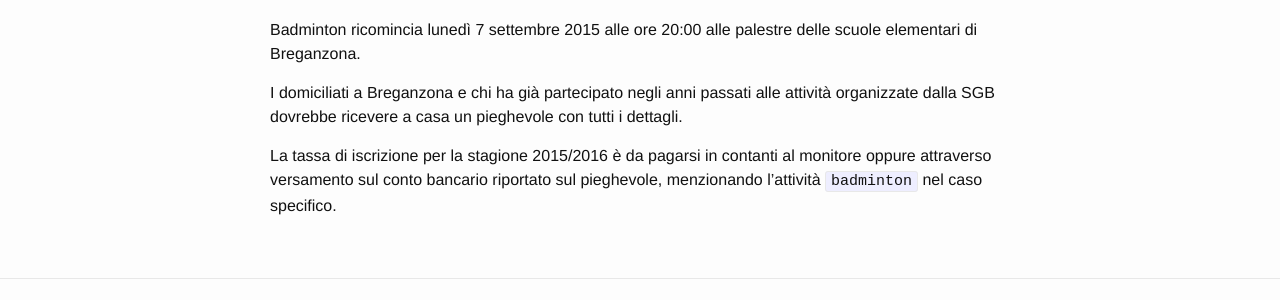
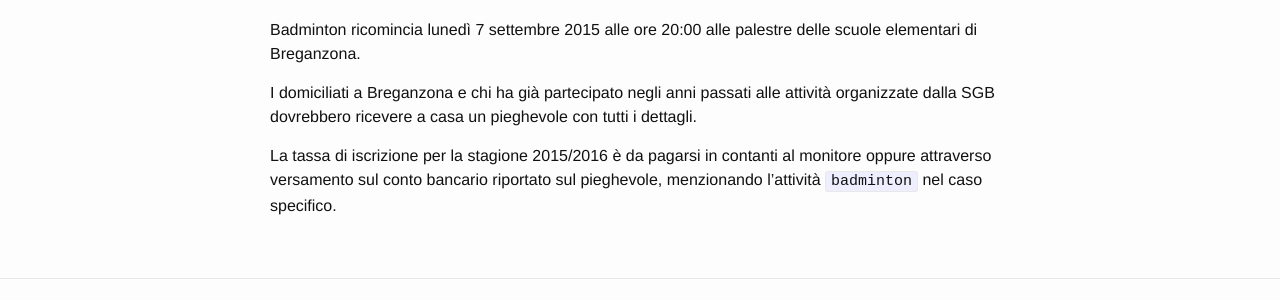
Before and after one commit to infobad/infobad.github.io, a Jekyll site: the page built from _posts/2015-08-30-stagione-2015-2016.markdown, in a window 1280 px wide. Shown: the part 182-482 px from the top of the page. Built offline with Jekyll 4.4.1, drawn with Linux system fonts in a browser that asks for light colours.

```diff
--- a/_posts/2015-08-30-stagione-2015-2016.markdown
+++ b/_posts/2015-08-30-stagione-2015-2016.markdown
@@ -6,6 +6,6 @@
 ---
 Badminton ricomincia lunedì 7 settembre 2015 alle ore 20:00 alle palestre delle scuole elementari di Breganzona.
 
-I domiciliati a Breganzona e chi ha già partecipato negli anni passati alle attività organizzate dalla SGB dovrebbe ricevere a casa un pieghevole con tutti i dettagli.
+I domiciliati a Breganzona e chi ha già partecipato negli anni passati alle attività organizzate dalla SGB dovrebbero ricevere a casa un pieghevole con tutti i dettagli.
 
 La tassa di iscrizione per la stagione 2015/2016 è da pagarsi in contanti al monitore oppure attraverso versamento sul conto bancario riportato sul pieghevole, menzionando l'attività `badminton` nel caso specifico.
```
Also changed, not shown: _posts/2016-08-27-stagione-2016-2017.markdown (added, +11 -0 lines), _posts/2016-09-04-pieghevole-2016-2017.markdown (added, +7 -0 lines), 1 other file.
